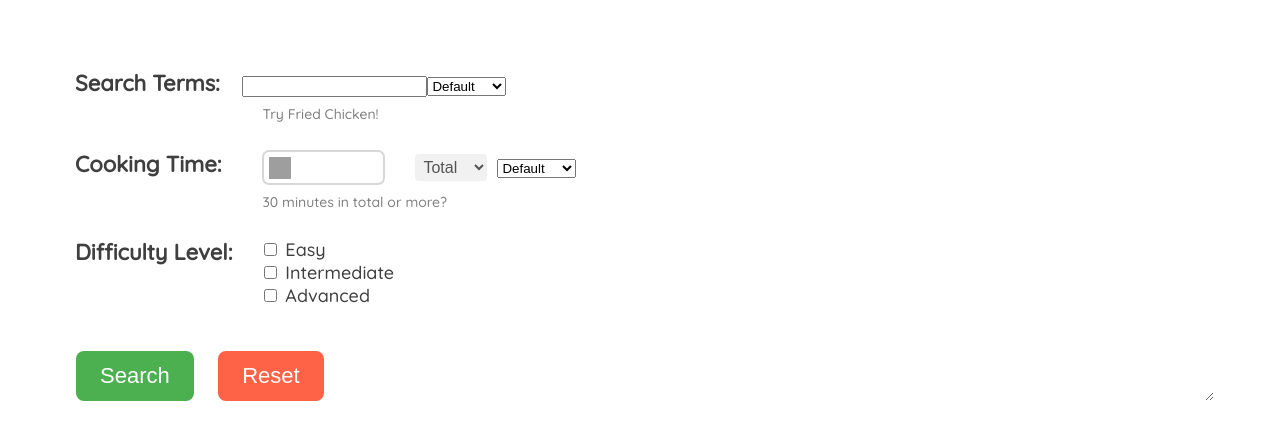
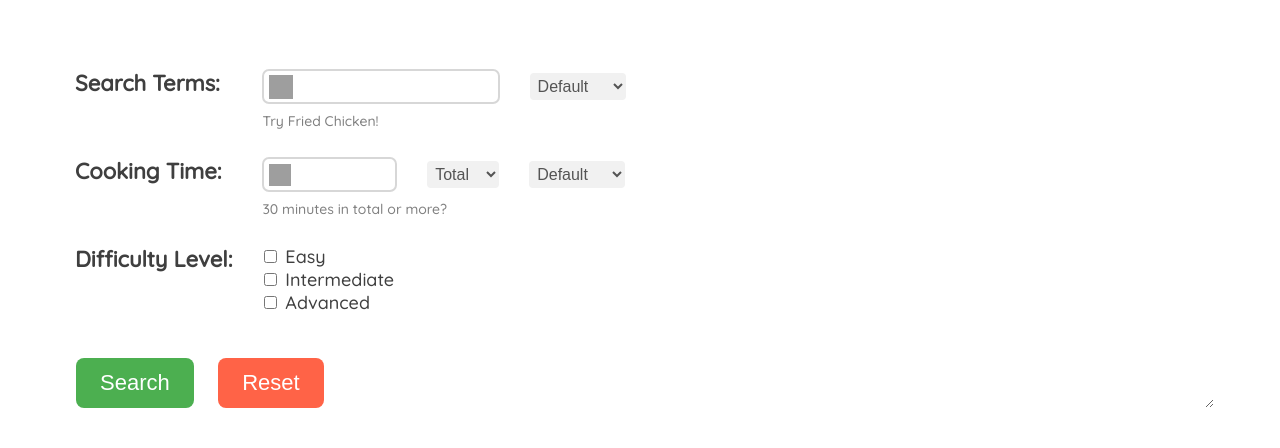
Before and after one commit to louisesiqifan/Pandas-Express, a Django app: page / in a window 1280 px wide. Shown: the part 283-731 px from the top of the page. Run offline with Django 3.2, Linux system fonts and the light colour scheme; grey boxes are pictures that could not be loaded.

Commit message:
Modify style

```diff
--- a/pandas_express/static/main.css
+++ b/pandas_express/static/main.css
@@ -93,13 +93,13 @@ table.form tr th {
 }
 
 
-table.form input#id_query{
+table.form input#id_query_0{
     margin-right: 10px;
     margin-left: 20px;
     padding: 5px 5px;
     font-size: 18px;
     color: #545454;
-    width: 50%;
+    width: 44%;
     box-sizing: border-box;
     border: 2px solid #D7D7D7;
     border-radius: 7px;
@@ -112,11 +112,22 @@ table.form input#id_query{
     display: inline-block;
 }
 
-table.form input#id_query:focus{
+table.form input#id_query_0:focus{
     border: 2px solid lightblue;
-    width: 100%;
+    width: 60%;
     background-color: #F8F8F8;
     transition: width border background 0.4s ease-in-out;
+}
+
+table.form select#id_query_1{
+    margin-right: 10px;
+    margin-left: 20px;
+    font-size: 16px;
+    color: #545454;
+    border: none;
+    border-radius: 4px;
+    padding: 4px;
+    background-color: #f1f1f1;
 }
 
 
@@ -149,6 +160,18 @@ table.form input#id_time_and_mode_0:focus{
 }
 
 table.form select#id_time_and_mode_1{
+    margin-right: 10px;
+    margin-left: 20px;
+    font-size: 16px;
+    color: #545454;
+    border: none;
+    border-radius: 4px;
+    padding: 4px;
+    background-color: #f1f1f1;
+}
+
+
+table.form select#id_time_and_mode_2{
     margin-right: 10px;
     margin-left: 20px;
     font-size: 16px;
@@ -260,7 +283,7 @@ table.recipes input.button:hover{
 table.recipes tr td,
 table.recipes tr th {
     padding: 5px;
-    font-size: 18px;
+    font-size: 14px;
     color: #3f3f3f;
     align-items: center;
     justify-content:center;
```
